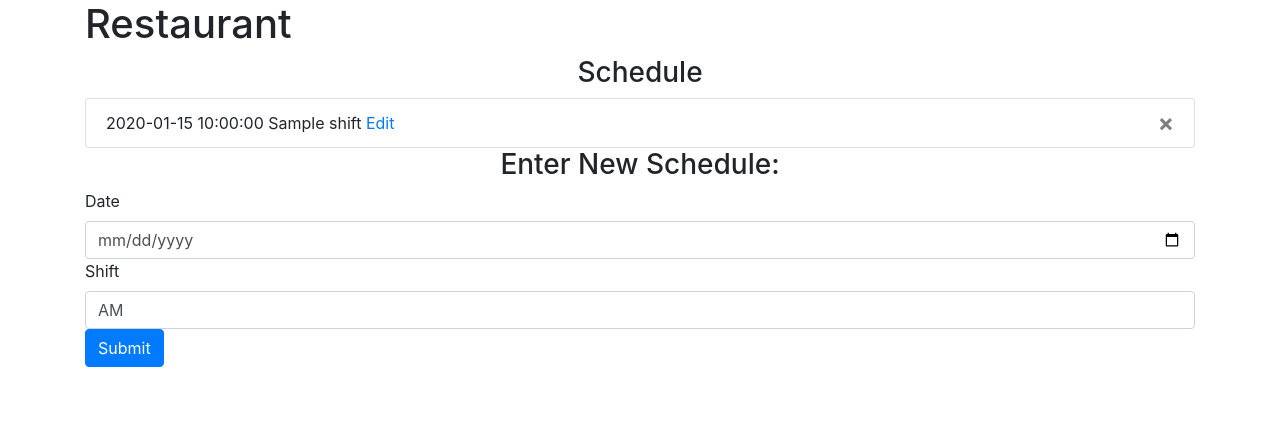
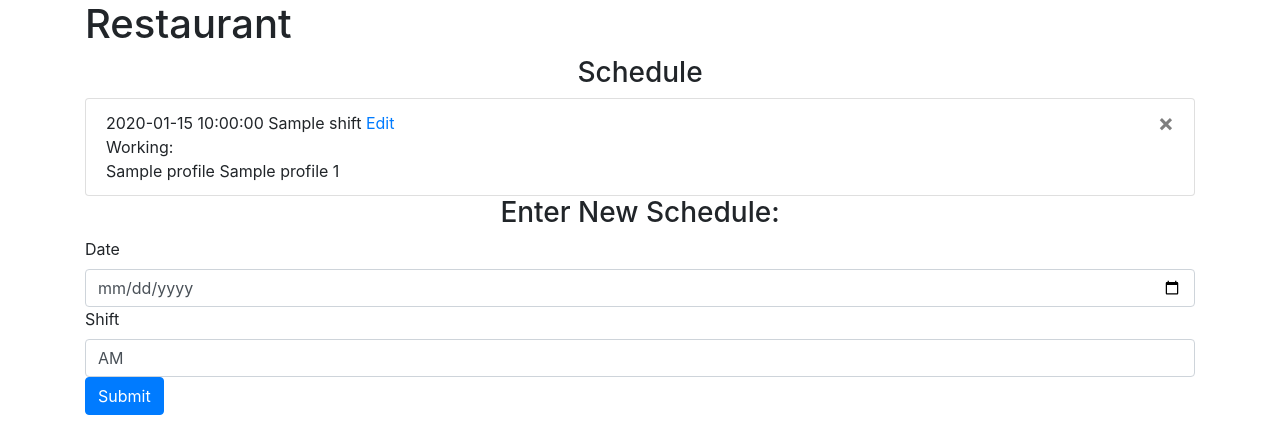
Before and after one commit to hawkinscjh/Schedule-Hawk-01, a Flask app: template templates/full_schedule.html in a window 1280 px wide. Shown: the part 56-492 px from the top of the page. Run offline with Flask 2, Linux system fonts and the light colour scheme; the template is opened without the code that fills it: most values are stand-ins (such as "Sample title", 1, 10 or a date in 2020); some libraries are stand-ins or nearby versions.

Commit message:
Changed format

```diff
--- a/templates/full_schedule.html
+++ b/templates/full_schedule.html
@@ -10,6 +10,17 @@
         <button type="button" class="close" onClick="deleteSchedule({{ x['id'] }})">
           <span aria-hidden="true">&times;</span>
         </button>
+        <br />
+        Working:
+        {% for profile in x['Working'] %}
+          <br />
+          <tr>{{ profile['fName'] }}</tr>
+          <tr>{{ profile['lName'] }}</tr>
+          <tr>{{ profile['id'] }}</tr>
+
+        {% endfor %}
+
+
         <br />
       </ul>
       {% endfor %}
--- a/templates/user_profile.html
+++ b/templates/user_profile.html
@@ -5,7 +5,11 @@
     <br />
 
     <h4>Schedule</h4>
-    {{ data['Schedule'] }}
+    {% for x in data['Schedule'] %}
+      <tr>{{ x['Date'] }}</tr>
+      <tr>{{ x['Shift'] }}</tr>
+      <br />
+    {% endfor %}
 
     <h4>Availability</h4>
     <button type="submit" class="btn btn-primary">Edit</button>
```
